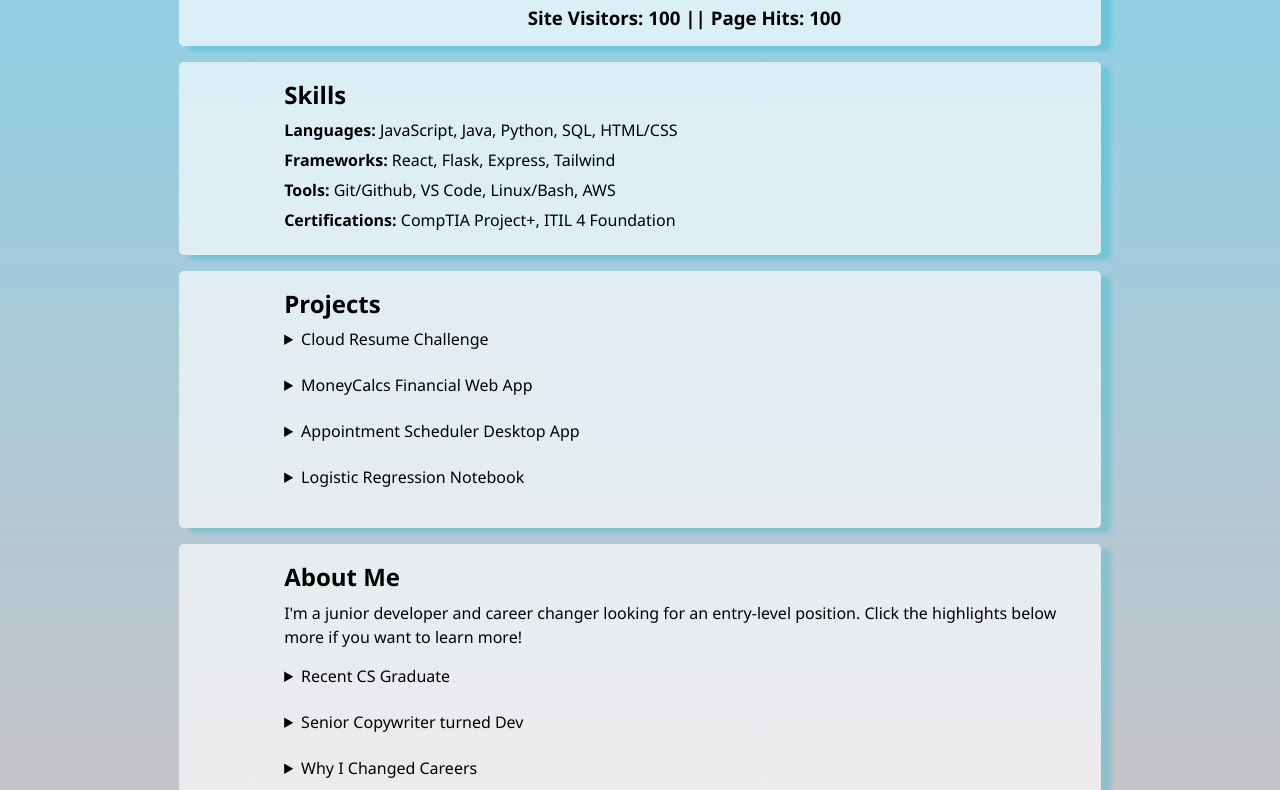
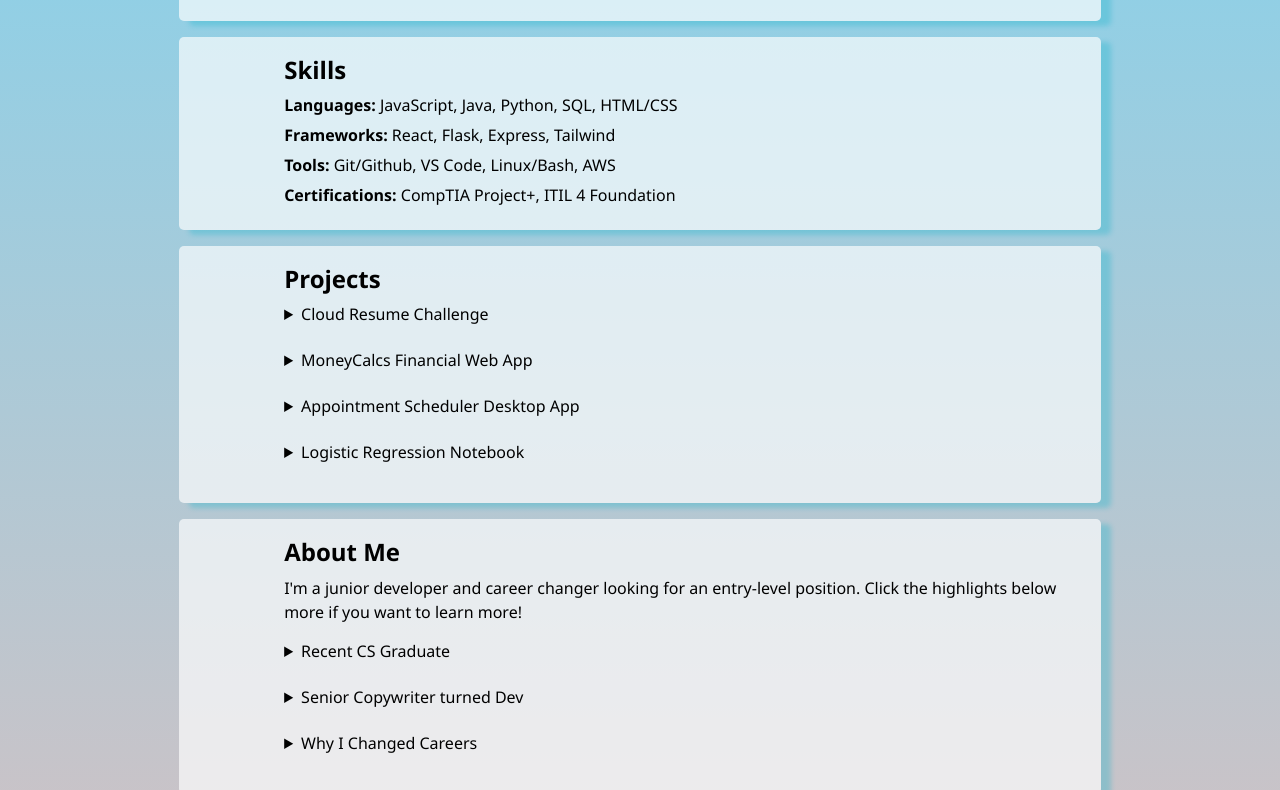
Before and after one commit to ThomBator/cloud-resume, a plain HTML site: page index.html in a window 1280 px wide. Shown: the part 262-1052 px from the top of the page. Drawn offline with Linux system fonts and the light colour scheme.

Commit message:
removed page counter for now. It doesn't look great but is part of cloud resume challenge requirements. I might add it back to the footer later.

```diff
--- a/index.html
+++ b/index.html
@@ -37,7 +37,6 @@
           </div>
         </div>
       </div>
-      <div id="pageCounter"></div>
     </header>
 
     <section id="skills">
```
